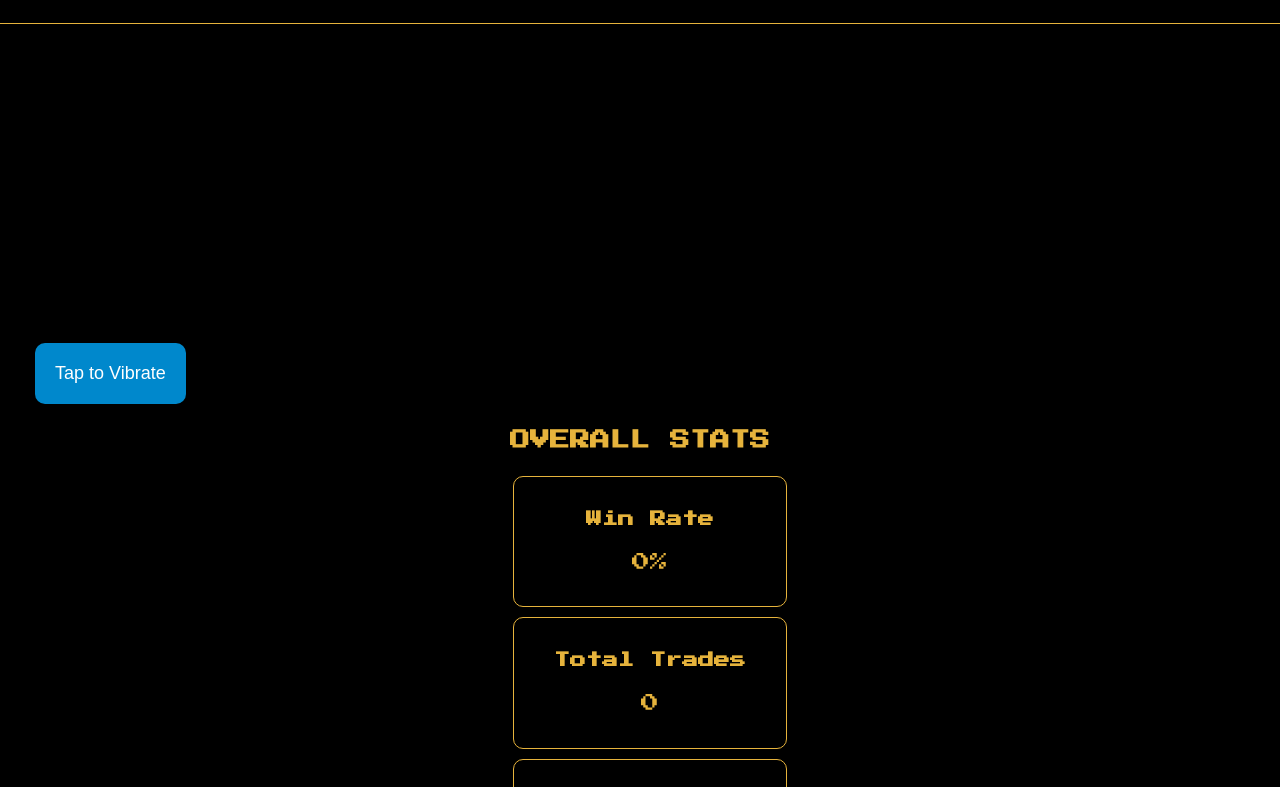
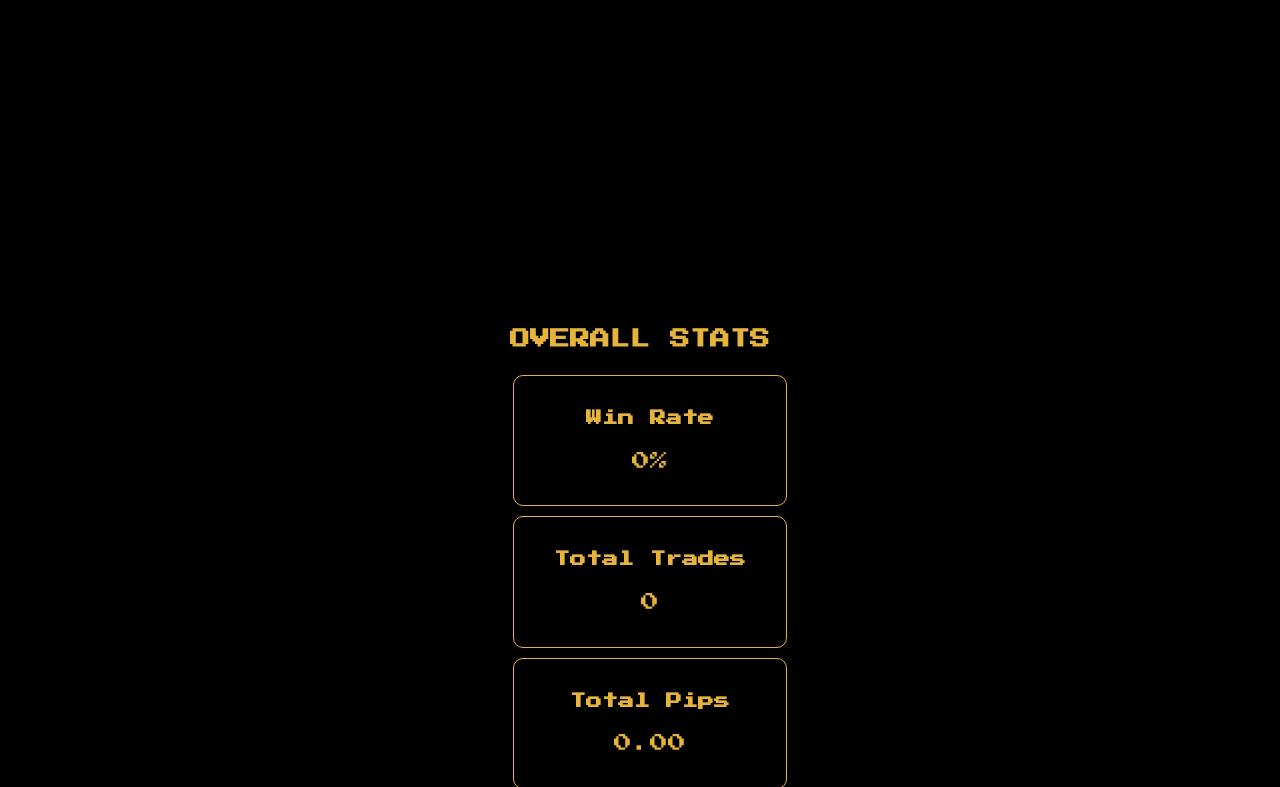
Before and after one commit to sinasll/building, a website: page dashboard.html in a window 1280 px wide. Shown: the part 125-912 px from the top of the page. Drawn offline with Linux system fonts and the light colour scheme; a script that the page names is missing.

Commit message:
Update dashboard.html

```diff
--- a/dashboard.html
+++ b/dashboard.html
@@ -38,35 +38,6 @@
 
   <main>
 
-      <style>
-        button {
-            padding: 20px;
-            font-size: 18px;
-            background: #0088cc;
-            color: white;
-            border: none;
-            border-radius: 10px;
-            margin: 20px;
-        }
-    </style>
-</head>
-<body>
-    <button onclick="vibrate()">Tap to Vibrate</button>
-
-    <script>
-        // Initialize Telegram Web App
-        const tg = window.Telegram.WebApp;
-
-        function vibrate() {
-            // Trigger haptic feedback
-            tg.HapticFeedback.impactOccurred('light');
-
-            // Other options:
-            // tg.HapticFeedback.impactOccurred('medium');
-            // tg.HapticFeedback.impactOccurred('heavy');
-            // tg.HapticFeedback.notificationOccurred('success');
-        }
-    </script>
     <div>
       <h1 class="stats">OVERALL STATS</h1>
     </div>
```
